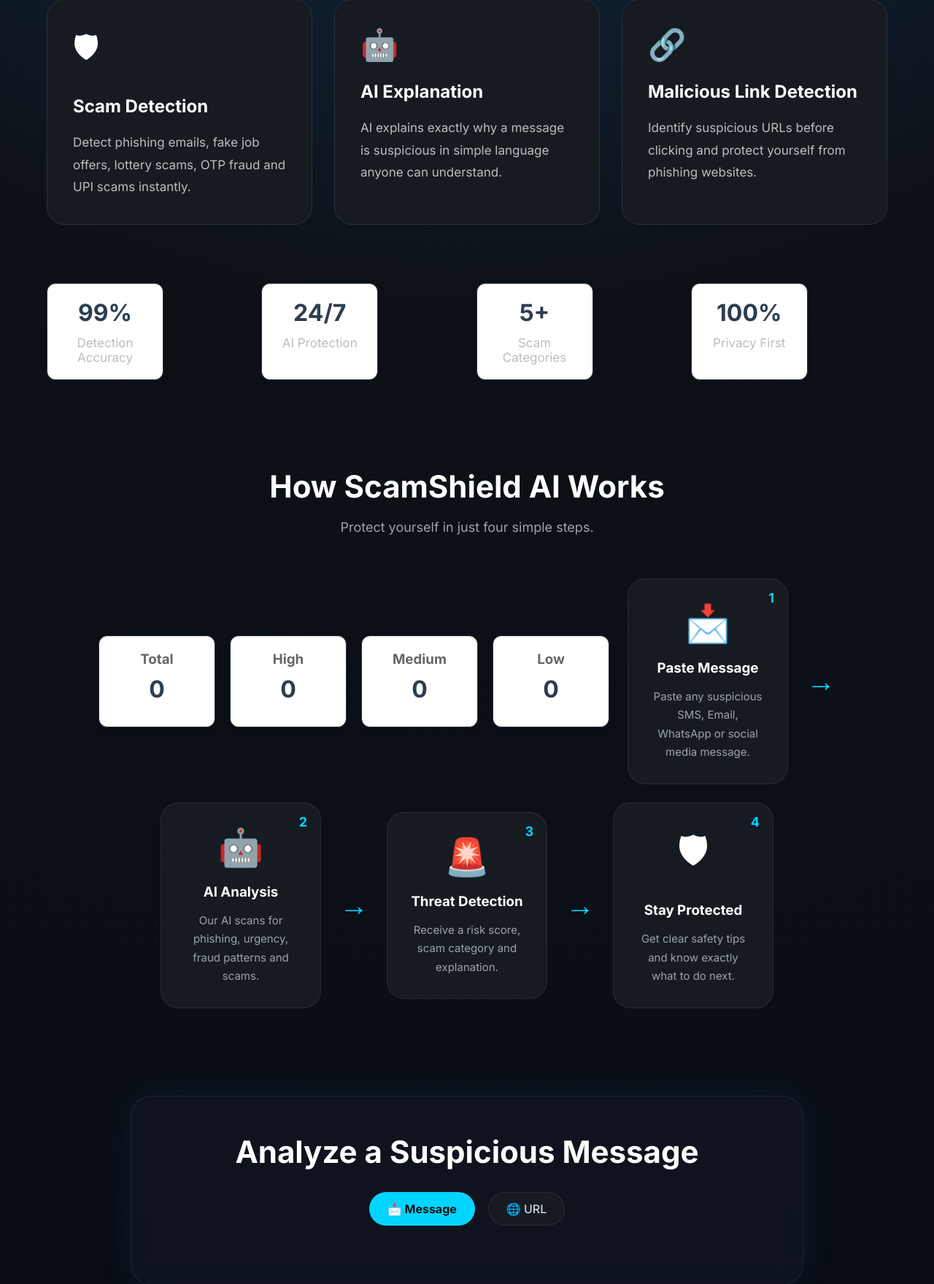
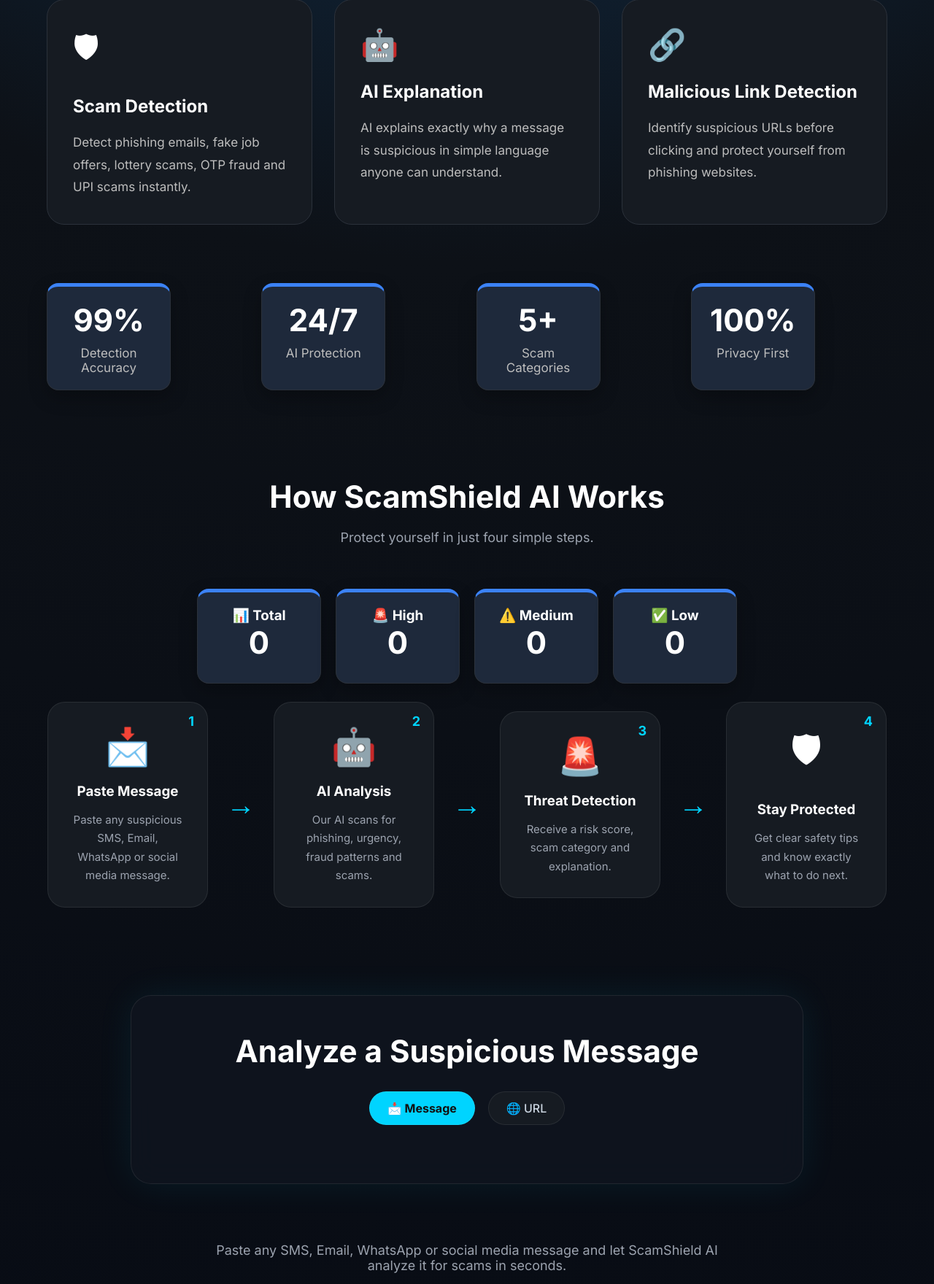
Before and after one commit to student-mitali/ScamShield-AI, a Flask app: page / in a window 1280 px wide. Shown: the part 931-2691 px from the top of the page at 73% size. Run offline with Flask 3, Linux system fonts and the light colour scheme.

Commit message:
Stable UI with dashboard and PDF download

```diff
--- a/static/style.css
+++ b/static/style.css
@@ -263,13 +263,12 @@
 }
 
 .stat-card h2{
+    color:white;
+    font-size:42px;
+    font-weight:700;
+    margin-bottom:10px;
+}
 
-    color:#00d4ff;
-
-    font-size:42px;
-
-    margin-bottom:12px;
-}
 
 .stat-card p{
 
@@ -1063,20 +1062,18 @@
 }
 
 .stat-card{
-    background:#ffffff;
-    border-radius:12px;
+    background:#1e293b;
+    border-radius:16px;
     padding:20px;
-    width:160px;
+    width:170px;
     text-align:center;
-    box-shadow:0 4px 12px rgba(0,0,0,.08);
+    color:white;
+    border-top:5px solid #3b82f6;
+    box-shadow:0 10px 25px rgba(0,0,0,.25);
+    transition:.25s ease;
 }
 
-.stat-card h3{
-    color:#666;
-    margin-bottom:10px;
+.stat-card:hover{
+    transform:translateY(-6px);
+    box-shadow:0 18px 35px rgba(0,0,0,.35);
 }
-
-.stat-card h2{
-    font-size:32px;
-    color:#2c3e50;
-}
--- a/templates/index.html
+++ b/templates/index.html
@@ -163,33 +163,35 @@
     <p class="section-subtitle">
         Protect yourself in just four simple steps.
     </p>
-
-    <div class="workflow-container">
-        <div class="workflow-container">
-
     <div class="stats-container">
 
         <div class="stat-card">
-            <h3>Total</h3>
+           <h3>📊 Total</h3>
             <h2>{{ stats.total }}</h2>
         </div>
 
         <div class="stat-card">
-            <h3>High</h3>
+            <h3>🚨 High</h3>
             <h2>{{ stats.high }}</h2>
         </div>
 
         <div class="stat-card">
-            <h3>Medium</h3>
+            <h3>⚠️ Medium</h3>
             <h2>{{ stats.medium }}</h2>
         </div>
 
         <div class="stat-card">
-            <h3>Low</h3>
+           <h3>✅ Low</h3>
             <h2>{{ stats.low }}</h2>
         </div>
+        </div>
 
-    </div>
+
+    <div class="workflow-container">
+
+
+
+
 
     <!-- Your existing workflow content continues here -->
 
```
